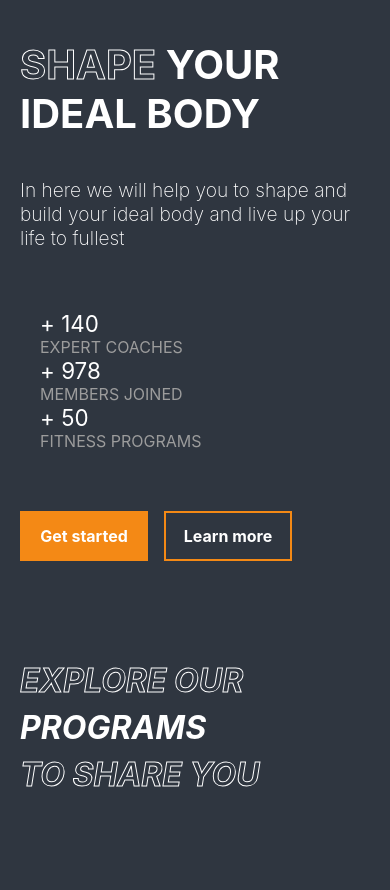
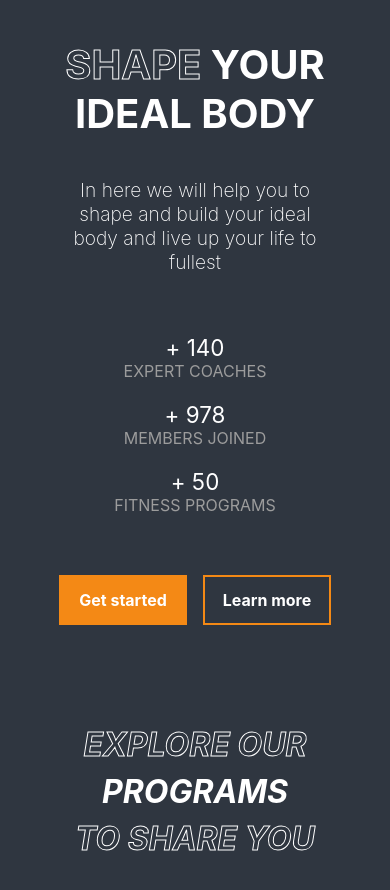
Before and after one commit to lcsaloonn/Health-react, a React (Create React App) app in the folder health-react/: page / in a window 390 px wide. Shown: the top 890 px of the page. Before the commit the page ends 844 px from the top, so only its background shows below. Built offline with nearby package versions, Linux system fonts and the light colour scheme.

Commit message:
added css for phone device mainView

```diff
--- a/health-react/src/views/main-view/mainView.scss
+++ b/health-react/src/views/main-view/mainView.scss
@@ -5,8 +5,10 @@
     margin: 40px 0px;
     text-transform: uppercase;
     @include mixins.text-format(2.5rem, normal, normal, 700);
+    text-align: center;
     @screen md {
       @include mixins.text-format(4.5rem, normal, normal, 700);
+      text-align: left;
     }
   }
 
@@ -21,25 +23,34 @@
   }
 
   .cummon-text {
+    text-align: center;
+    margin: auto 50px auto 50px;
     font-size: 1.2rem;
     font-weight: 200;
     color: var(--color-white);
+    @screen md {
+      margin: auto;
+      text-align: left;
+    }
   }
 
   .stats-container {
     margin: 60px 0;
+    text-align: center;
 
     @screen md {
       display: flex;
+      text-align: left;
     }
 
     .stats {
-      margin: 0 20px;
+      margin: 20px 0;
       &-number {
         color: var(--color-white);
         font-size: 1.4rem;
         @screen md {
           font-size: 2rem;
+          margin: 0 20px;
         }
       }
       &-text {
@@ -53,9 +64,14 @@
     display: flex;
     font-weight: 400 !important;
     gap: 1rem;
+    justify-content: center;
+    @screen md {
+      justify-content: left;
+    }
   }
 
   .programs-header {
+    text-align: center;
     margin-top: 100px;
     color: var(--color-white);
     font-size: 2rem;
@@ -64,10 +80,10 @@
     gap: 0.5rem;
     text-transform: uppercase;
     display: flex;
+    margin: 100px auto 40px auto;
     flex-direction: column;
-    margin-bottom: 40px;
+    //margin-bottom: 40px;
     @screen md {
-      gap: 1.5rem;
       flex-direction: row;
       display: flex;
       font-size: 2rem;
```
